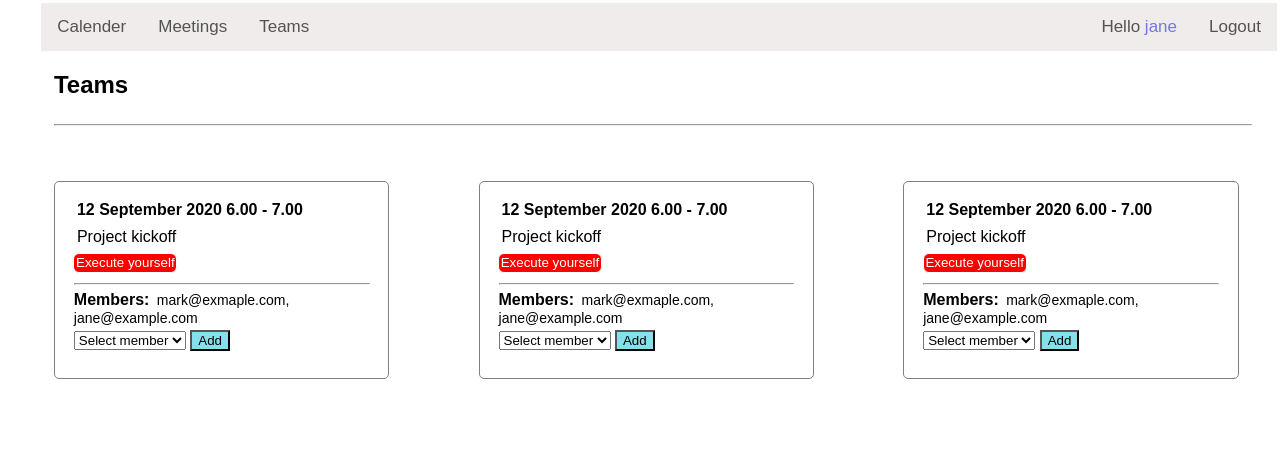
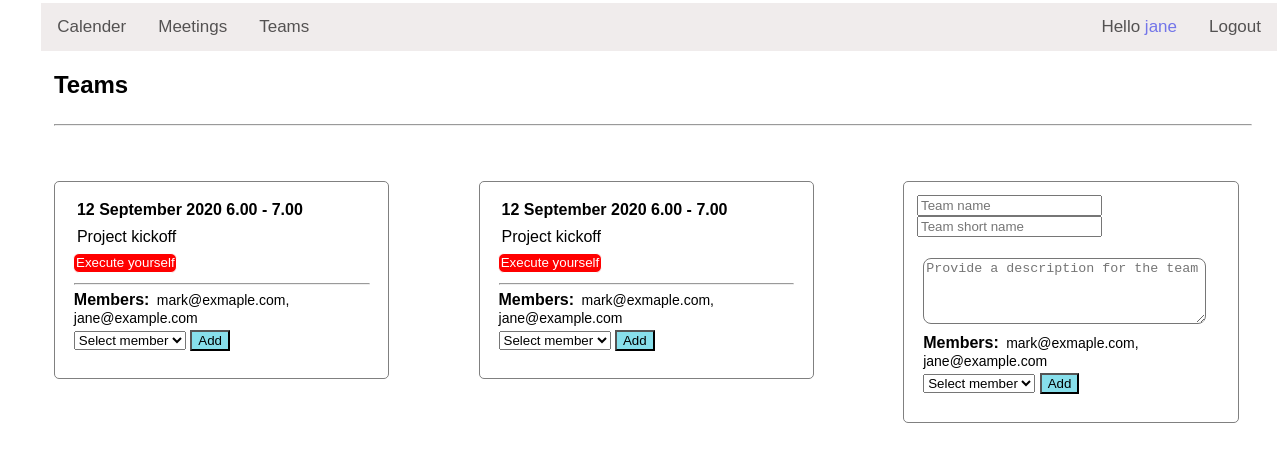
Before and after one commit to Adi142857/meetings-app, a plain HTML site: page html/teams.html in a window 1280 px wide. Drawn offline with Linux system fonts and the light colour scheme.

Commit message:
teams update

```diff
--- a/css/teams.css
+++ b/css/teams.css
@@ -208,3 +208,11 @@ body {
     margin:2% 2% 2% 2%;
     font-weight:600;
   }
+  textarea#text-area{
+    margin-left: 2%;
+    margin-top: 1%;
+    margin-bottom: 1%;
+    border-radius: 8px;
+    width: 90%;
+    height: 10%;
+}
--- a/html/teams.html
+++ b/html/teams.html
@@ -48,10 +48,9 @@
           <input type="submit" class="project-add" value="Add">
         </div>
         <div class="flex-item-right">
-          <p class="project-date">12 September 2020 <span class="span-time">6.00 - 7.00</span></p>
-          <p class="project-kick">Project kickoff</p>
-          <button class="project-details" type="submit" onclick="">Execute yourself</button>
-          <hr class="add-rule">
+          <input type="text" id="fname" name="fname" placeholder="Team name"><br>
+          <input type="text" id="lname" name="lname" placeholder="Team short name"><br><br>
+          <textarea rows="4" cols="50" id="text-area" name="text-area" placeholder="Provide a description for the team"></textarea><br>
           <p class="project-attendance">Members: <span class="span-mail">mark@exmaple.com, jane@example.com</span></p>
           <select name="select-mem" id="cars">
             <option value="volvo">Select member</option>
```
